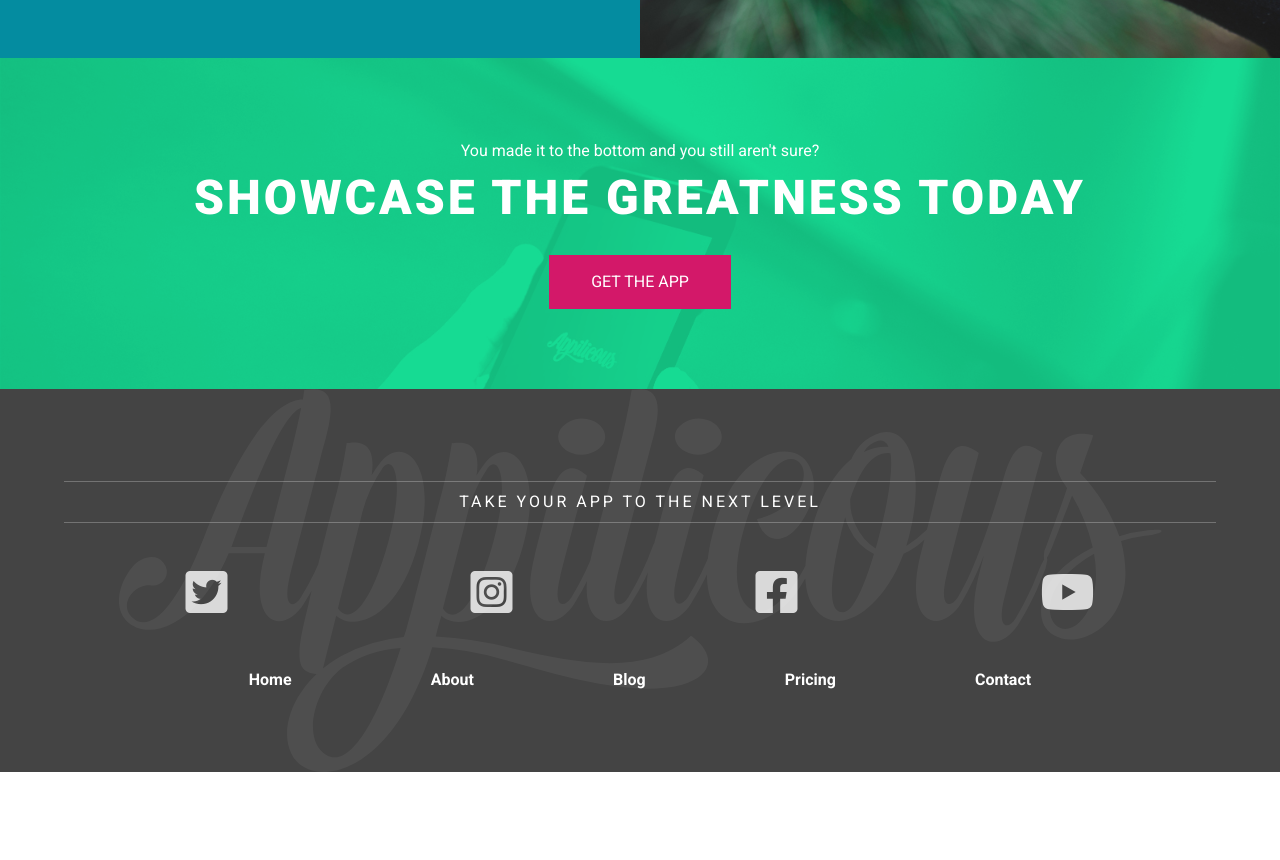
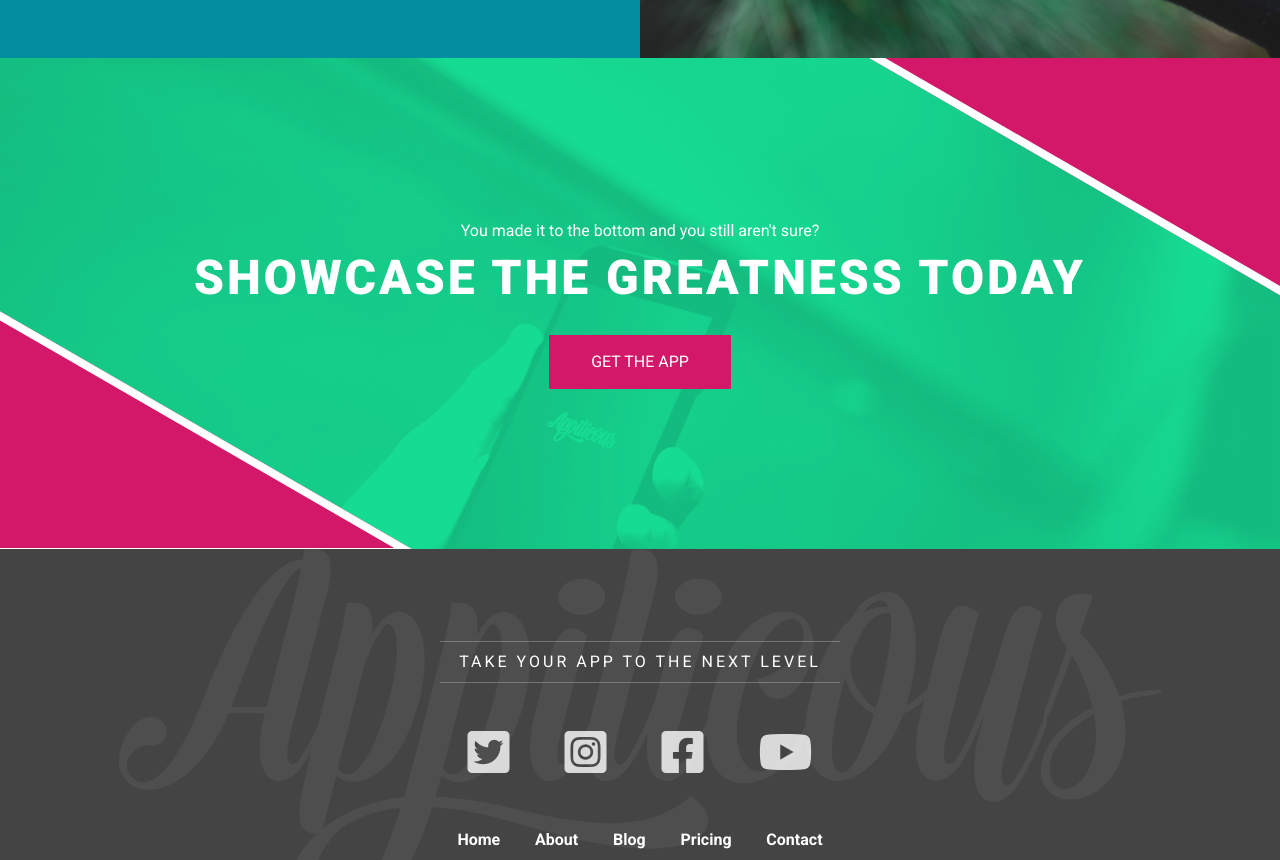
Before and after one commit to jbjezanc/responsive-start-to-finish, a plain HTML site: page index.html in a window 1280 px wide. Shown: the part 1937-2797 px from the top of the page. Before the commit the page ends 2709 px from the top, so only its background shows below. Drawn offline with nearby package versions, Linux system fonts and the light colour scheme.

Commit message:
Style up navigation for screens above 725px, style up CTA section and footer

```diff
--- a/index.html
+++ b/index.html
@@ -123,14 +123,16 @@
 
   <!-- CTA -->
   <section class="cta">
-    <p class="text-large">You made it to the bottom and you still aren't sure?</p>
-    <h1 class="title-large">SHOWCASE THE GREATNESS today</h1>
-    <a href="#" class="btn btn--primary">Get the app</a>
+    <div class="container container--cta">
+      <p class="text-large">You made it to the bottom and you still aren't sure?</p>
+      <h1 class="title-large">SHOWCASE THE GREATNESS today</h1>
+      <a href="#" class="btn btn--primary">Get the app</a>
+    </div>
   </section>
 
   <!-- Footer -->
   <footer>
-    <div class="container">
+    <div class="container container--footer">
       <p class="title-footer">Take your app to the next level</p>
       <ul class="unstyled-list social-links">
         <li><a href="#"><i class="fa-brands fa-square-twitter"></i></a></li>
--- a/sass/components/_buttons.sass
+++ b/sass/components/_buttons.sass
@@ -15,6 +15,7 @@
   &:hover,
   &:focus
     background: darken($accent, 15%)
+    border-color: darken($accent, 15%)
 
 .btn--secondary
   border: 2px solid $text-inverse
--- a/sass/components/_cta.sass
+++ b/sass/components/_cta.sass
@@ -6,3 +6,31 @@
   padding: 5em 0
   background-blend-mode: multiply
   color: $text-inverse
+  position: relative
+  overflow: hidden
+
+  @media (min-width: 725px)
+    padding: 10em 0
+
+    &::before, &::after
+      content: ''
+      display: block
+      background: $accent
+      position: absolute
+      width: 100%
+      border: 1em solid $white
+
+    &::before
+      top: 0
+      bottom: -1em
+      transform: skewX(60deg)
+      left: -100%
+
+    &::after
+      top: -1em
+      bottom: 0
+      transform: skewX(60deg)
+      right: -100%
+
+.container--cta
+  width: 70%
--- a/sass/layout/_footer.sass
+++ b/sass/layout/_footer.sass
@@ -31,9 +31,11 @@ footer
 .nav-footer
   display: flex
   justify-content: space-around
-  width: 80%
   margin: 0 auto
 
   a
     text-decoration: none
     font-weight: $font-bold
+
+.container--footer
+  max-width: 25em
--- a/sass/layout/_nav.sass
+++ b/sass/layout/_nav.sass
@@ -2,11 +2,21 @@
   background: $accent
   position: absolute
   top: 0
+  right: 0
   left: 100%
-  right: 0
   font-size: 1.2rem
+
   overflow: hidden
-  transition: all ease-in-out 250ms
+
+  transition: nav-toggle ease-in-out 250ms
+
+  @media (min-width: 725px)
+    position: relative
+    flex: auto
+    background: none
+    margin-top: 1em
+    margin-left: 2em
+    left: 0
 
   ul
     display: flex
@@ -14,10 +24,18 @@
     // justify-content: space-around
     height: 100vh
 
+    @media (min-width: 725px)
+      flex-direction: row
+      height: auto
+
   li
     flex: 1 1 auto
     border-bottom: 1px solid rgba(0, 0, 0, .15)
     display: flex
+    @media (min-width: 725px)
+      display: inline-block
+      border: none
+      text-align: right
 
   a
     color: $text-inverse
@@ -26,9 +44,14 @@
     display: flex
     align-items: center
     justify-content: center
+    @media (min-width: 725px)
+      display: inline
 
     &:hover
       background: rgba(0, 0, 0, .10)
+      @media (min-width: 725px)
+        background: none
+        color: darken($accent, 15%)
 
   &.is-open
     left: 0
@@ -41,6 +64,8 @@
   right: 1em
   top: 1em
   cursor: pointer
+  @media (min-width: 725px)
+    display: none
 
 .hamburger,
 .hamburger::before,
```
Also changed, not shown: css/main.css.
